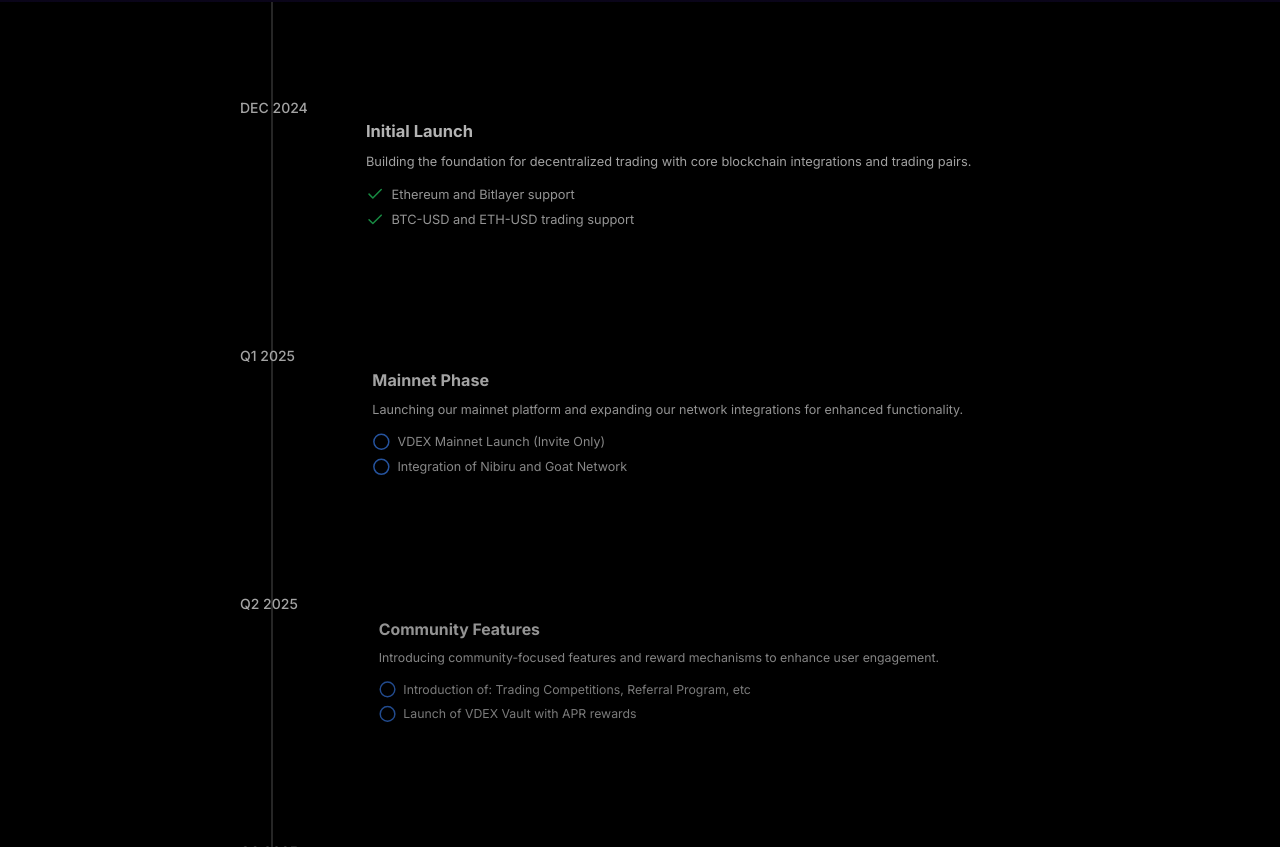
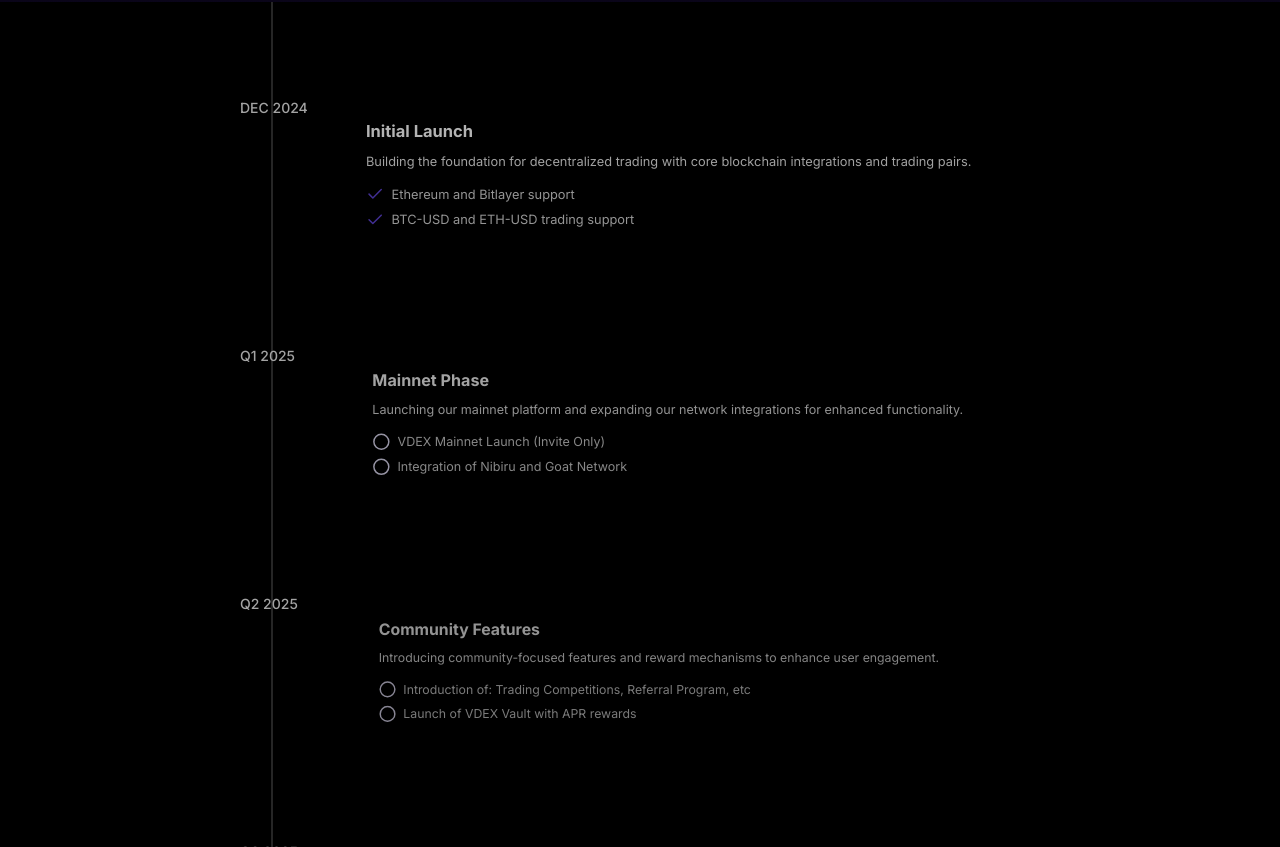
Before and after one commit to JoseBetancourt5/vdex.trade, a Next.js app: page / in a window 1280 px wide. Shown: the part 3833-4680 px from the top of the page. Built offline with nearby package versions, Linux system fonts and the light colour scheme.

Commit message:
roadmap styling

```diff
--- a/src/app/(home)/_components/roadmap.tsx
+++ b/src/app/(home)/_components/roadmap.tsx
@@ -34,9 +34,9 @@
 
 const getStatusIcon = (status: TimelineItemType["status"]) =>
   status === "completed" ? (
-    <Check className="w-5 h-5 text-green-500" />
+    <Check className="w-5 h-5 text-primary" />
   ) : (
-    <Circle className="w-5 h-5 text-blue-500" />
+    <Circle className="w-5 h-5 text-secondary" />
   );
 
 const timelineData: TimelineItemType[] = [
```
